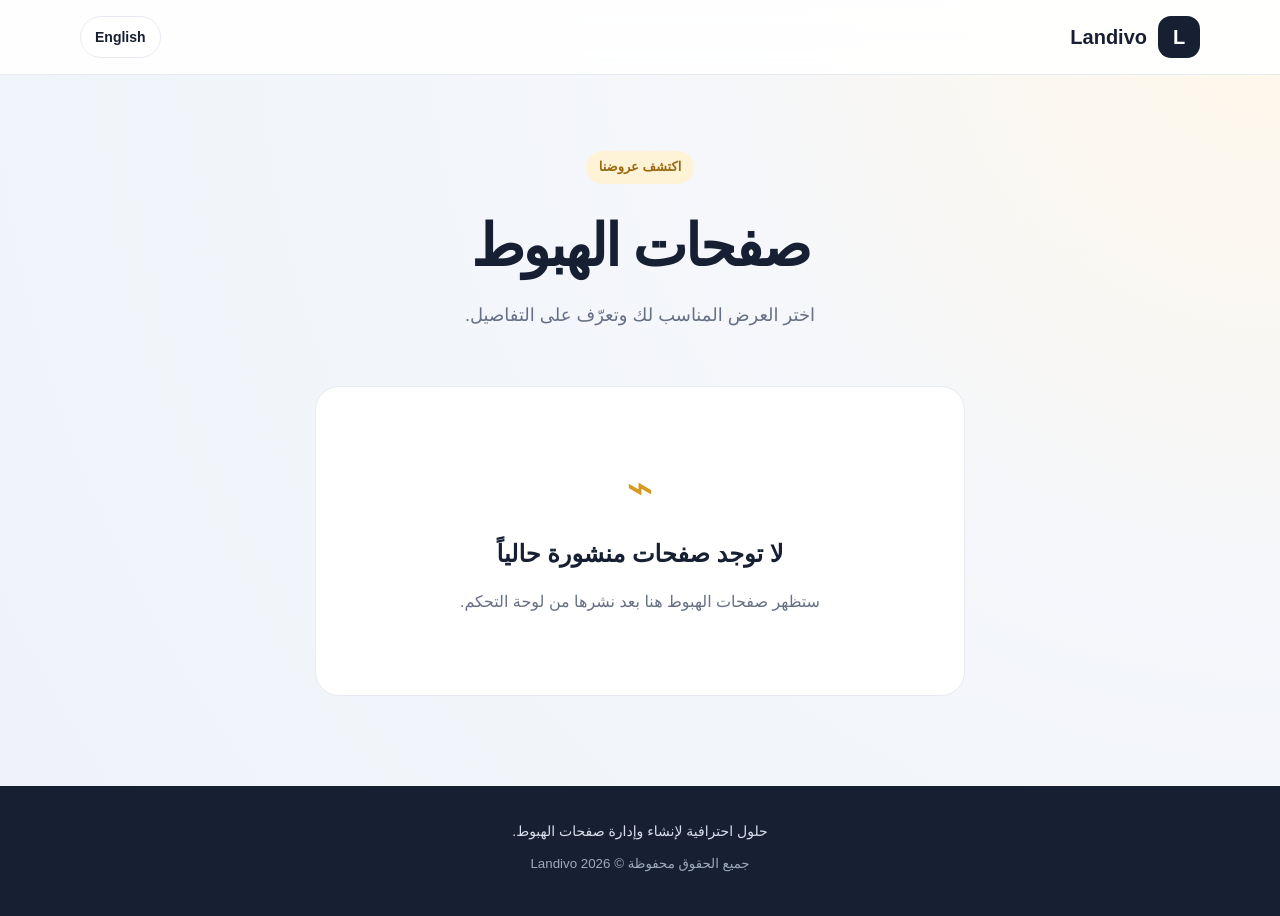
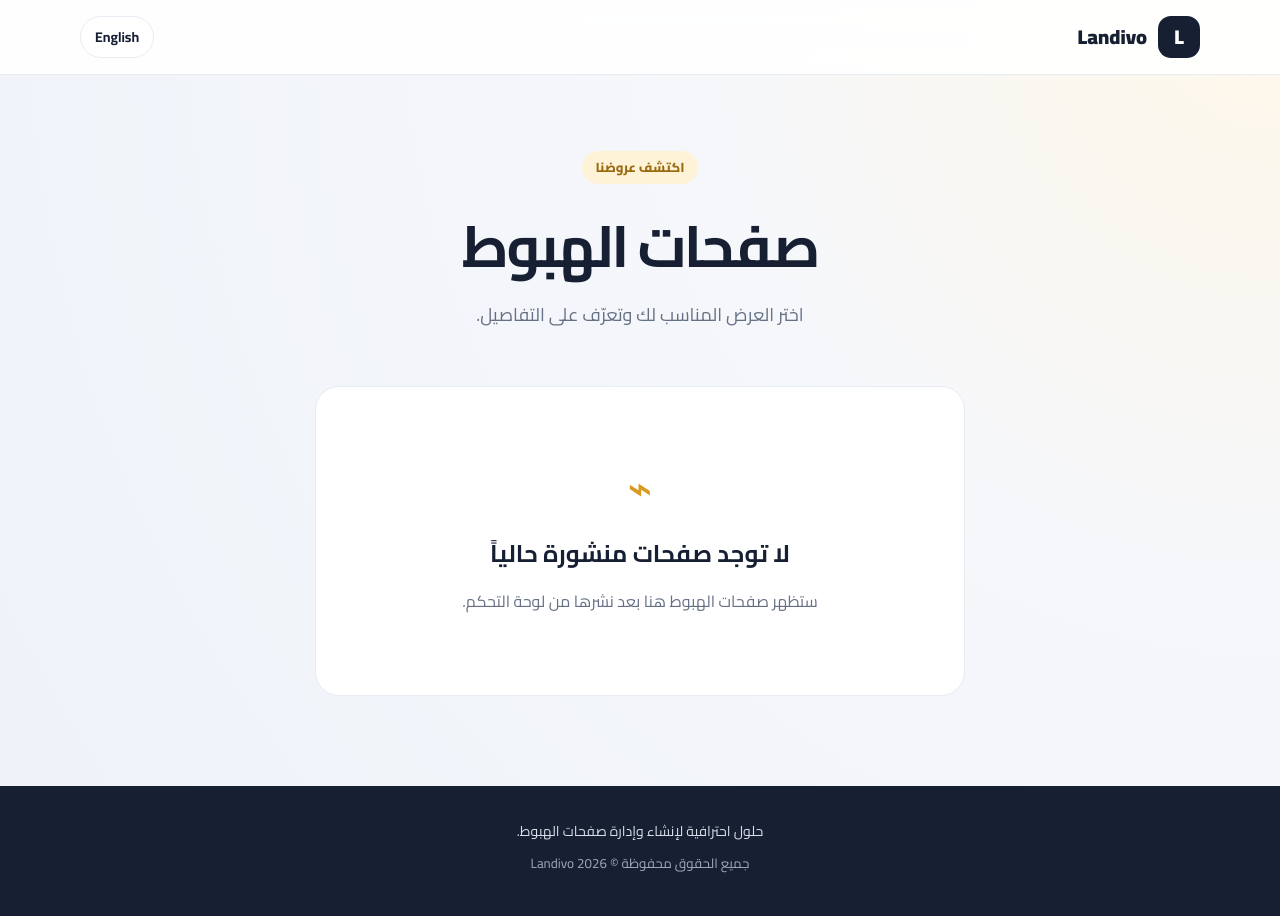
Before and after one commit to madadha/Landivo, a Laravel app: template resources/views/public/landing-pages/index.blade.php in a window 1280 px wide. Run offline with Laravel 12, Linux system fonts and the light colour scheme; the template is opened without the code that fills it, so the values that code supplies are empty; parts of the project's set-up code (start-up, migrations or seed data) failed here and were passed over.

Commit message:
Self-host Cairo font across Landivo

```diff
--- /dev/null
+++ b/public/css/fonts.css
@@ -0,0 +1,72 @@
+@font-face {
+    font-family: "Cairo";
+    src: url("/fonts/cairo/Cairo-ExtraLight.ttf") format("truetype");
+    font-style: normal;
+    font-weight: 200;
+    font-display: swap;
+}
+
+@font-face {
+    font-family: "Cairo";
+    src: url("/fonts/cairo/Cairo-Light.ttf") format("truetype");
+    font-style: normal;
+    font-weight: 300;
+    font-display: swap;
+}
+
+@font-face {
+    font-family: "Cairo";
+    src: url("/fonts/cairo/Cairo-Regular.ttf") format("truetype");
+    font-style: normal;
+    font-weight: 400;
+    font-display: swap;
+}
+
+@font-face {
+    font-family: "Cairo";
+    src: url("/fonts/cairo/Cairo-Medium.ttf") format("truetype");
+    font-style: normal;
+    font-weight: 500;
+    font-display: swap;
+}
+
+@font-face {
+    font-family: "Cairo";
+    src: url("/fonts/cairo/Cairo-SemiBold.ttf") format("truetype");
+    font-style: normal;
+    font-weight: 600;
+    font-display: swap;
+}
+
+@font-face {
+    font-family: "Cairo";
+    src: url("/fonts/cairo/Cairo-Bold.ttf") format("truetype");
+    font-style: normal;
+    font-weight: 700;
+    font-display: swap;
+}
+
+@font-face {
+    font-family: "Cairo";
+    src: url("/fonts/cairo/Cairo-ExtraBold.ttf") format("truetype");
+    font-style: normal;
+    font-weight: 800;
+    font-display: swap;
+}
+
+@font-face {
+    font-family: "Cairo";
+    src: url("/fonts/cairo/Cairo-Black.ttf") format("truetype");
+    font-style: normal;
+    font-weight: 900;
+    font-display: swap;
+}
+
+html,
+body,
+button,
+input,
+select,
+textarea {
+    font-family: "Cairo", Tahoma, Arial, sans-serif !important;
+}
--- a/resources/css/app.css
+++ b/resources/css/app.css
@@ -4,6 +4,6 @@
 @source '../../storage/framework/views/*.php';
 
 @theme {
-    --font-sans: 'Instrument Sans', ui-sans-serif, system-ui, sans-serif, 'Apple Color Emoji', 'Segoe UI Emoji',
+    --font-sans: 'Cairo', Tahoma, ui-sans-serif, system-ui, sans-serif, 'Apple Color Emoji', 'Segoe UI Emoji',
         'Segoe UI Symbol', 'Noto Color Emoji';
 }
--- a/resources/views/public/landing-pages/index.blade.php
+++ b/resources/views/public/landing-pages/index.blade.php
@@ -17,7 +17,7 @@
     @if(!empty($settings['google_analytics_id']))<script async src="https://www.googletagmanager.com/gtag/js?id={{ urlencode($settings['google_analytics_id']) }}"></script><script>window.dataLayer=window.dataLayer||[];function gtag(){dataLayer.push(arguments)}gtag('js',new Date());gtag('config','{{ addslashes($settings['google_analytics_id']) }}');</script>@endif
     {!! $settings['seo_head_code'] ?? '' !!}
     @if($account?->favicon_path)<link rel="icon" href="{{ Storage::disk('public')->url($account->favicon_path) }}">@endif
-    <link rel="stylesheet" href="{{ asset('css/landing-index.css') }}"><link rel="stylesheet" href="{{ asset('css/homepage.css') }}">
+    <link rel="stylesheet" href="{{ asset('css/landing-index.css') }}"><link rel="stylesheet" href="{{ asset('css/homepage.css') }}"><link rel="stylesheet" href="{{ asset('css/fonts.css') }}">
 </head>
 <body>
     <header class="site-header"><div class="header-inner"><a class="brand" href="{{ route('landing-pages.index') }}">@if($account?->logo_path)<img src="{{ Storage::disk('public')->url($account->logo_path) }}" alt="{{ $account->name }}">@else<span class="brand-mark">L</span>@endif<span>{{ $account?->name ?? 'Landivo' }}</span></a><a class="language-switch" href="{{ route('locale.switch', $isArabic ? 'en' : 'ar') }}">{{ $isArabic ? 'English' : 'العربية' }}</a></div></header>
--- a/resources/views/public/landing-pages/thank-you.blade.php
+++ b/resources/views/public/landing-pages/thank-you.blade.php
@@ -3,6 +3,7 @@
 <head>
     <meta charset="utf-8"><meta name="viewport" content="width=device-width, initial-scale=1">
     <title>{{ app()->getLocale() === 'ar' ? (data_get($landingPage->settings, 'thank_you_title_ar') ?: __('landivo.public.thank_you')) : (data_get($landingPage->settings, 'thank_you_title_en') ?: __('landivo.public.thank_you')) }}</title>
+    <link rel="stylesheet" href="{{ asset('css/fonts.css') }}?v={{ filemtime(public_path('css/fonts.css')) }}">
     {!! data_get($landingPage->settings, 'thank_you_head_code') !!}
     <style>body{margin:0;background:#f7f8fc;font-family:Tahoma,sans-serif}.box{max-width:700px;margin:8vh auto;padding:42px 24px;text-align:center;background:#fff;border-radius:24px;box-shadow:0 18px 50px #17203312}.box img{max-width:100%;max-height:260px;object-fit:contain;border-radius:16px}h1{color:#16a34a}p{color:#667085;line-height:1.9;white-space:pre-line}.timer{font-size:34px;font-weight:900;color:#4f46e5;margin:20px}.order{color:#667085}a{display:inline-block;margin-top:18px;padding:14px 22px;background:#4f46e5;color:#fff;border-radius:10px;text-decoration:none}</style>
 </head>
--- a/resources/views/public/orders/invoice.blade.php
+++ b/resources/views/public/orders/invoice.blade.php
@@ -1,6 +1,7 @@
 <!doctype html>
 <html lang="ar" dir="rtl">
 <head>
+    <link rel="stylesheet" href="{{ asset('css/fonts.css') }}?v={{ filemtime(public_path('css/fonts.css')) }}">
     <meta charset="utf-8">
     <meta name="viewport" content="width=device-width, initial-scale=1">
     <title>فاتورة {{ $order->order_number }}</title>
--- a/resources/views/public/reviews/order.blade.php
+++ b/resources/views/public/reviews/order.blade.php
@@ -7,6 +7,7 @@
     <title>{{ app()->getLocale() === 'ar' ? 'قيّم تجربتك' : 'Rate your experience' }}</title>
     <link rel="stylesheet" href="{{ asset('css/reviews.css') }}?v={{ filemtime(public_path('css/reviews.css')) }}">
     <link rel="stylesheet" href="{{ asset('css/reviews-overrides.css') }}?v={{ filemtime(public_path('css/reviews-overrides.css')) }}">
+    <link rel="stylesheet" href="{{ asset('css/fonts.css') }}?v={{ filemtime(public_path('css/fonts.css')) }}">
 </head>
 <body class="review-request-page">
     @php($isArabic = app()->getLocale() === 'ar')
--- a/resources/views/site/layouts/app.blade.php
+++ b/resources/views/site/layouts/app.blade.php
@@ -29,6 +29,7 @@
     @if($account?->favicon_path)<link rel="icon" href="{{ Storage::disk('public')->url($account->favicon_path) }}">@endif
     <link rel="canonical" href="{{ url()->current() }}">
     <link rel="stylesheet" href="{{ asset('css/site.css') }}">
+    <link rel="stylesheet" href="{{ asset('css/fonts.css') }}?v={{ filemtime(public_path('css/fonts.css')) }}">
     @stack('styles')
     {!! $settings['seo_head_code'] ?? '' !!}
 </head>
--- a/vite.config.js
+++ b/vite.config.js
@@ -1,6 +1,5 @@
 import { defineConfig } from 'vite';
 import laravel from 'laravel-vite-plugin';
-import { bunny } from 'laravel-vite-plugin/fonts';
 import tailwindcss from '@tailwindcss/vite';
 
 export default defineConfig({
@@ -8,11 +7,6 @@ export default defineConfig({
         laravel({
             input: ['resources/css/app.css', 'resources/css/filament/admin/theme.css', 'resources/js/app.js'],
             refresh: true,
-            fonts: [
-                bunny('Instrument Sans', {
-                    weights: [400, 500, 600],
-                }),
-            ],
         }),
         tailwindcss(),
     ],
```
Also changed, not shown: resources/views/public/landing-pages/show.blade.php (+1 -0 lines), public/fonts/cairo/Cairo-Black.ttf (added), public/fonts/cairo/Cairo-Bold.ttf (added), public/fonts/cairo/Cairo-ExtraBold.ttf (added), public/fonts/cairo/Cairo-ExtraLight.ttf (added), public/fonts/cairo/Cairo-Light.ttf (added), public/fonts/cairo/Cairo-Medium.ttf (added), public/fonts/cairo/Cairo-Regular.ttf (added), public/fonts/cairo/Cairo-SemiBold.ttf (added), resources/css/filament/admin/theme.css.
